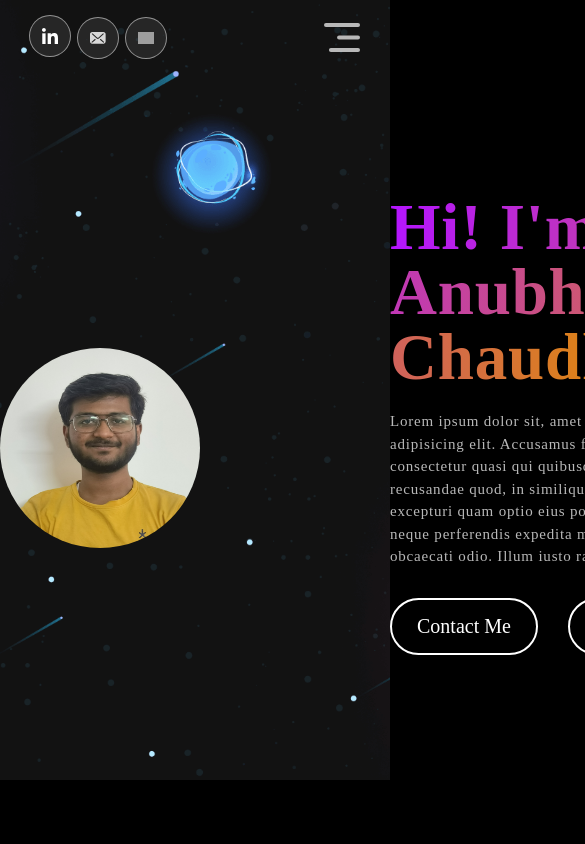
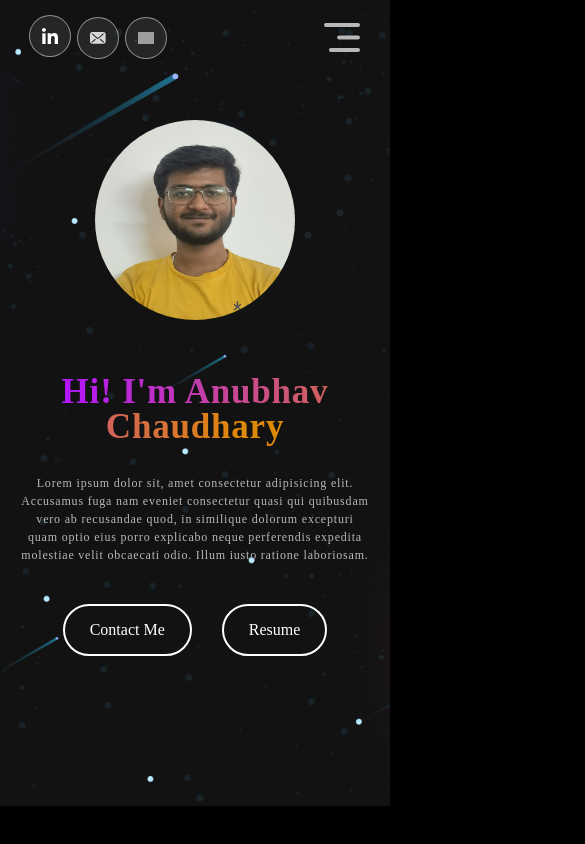
Before and after one commit to code-anubhav15/Portfolio, a React (Vite) app: page / in a window 390 px wide. Shown: the top 844 px of the page, 585 px wide, since content can reach past the window. Built offline with nearby package versions, Linux system fonts and the light colour scheme; grey boxes are pictures that could not be loaded.

Commit message:
Update Profile.css

```diff
--- a/src/components/Profile/Profile.css
+++ b/src/components/Profile/Profile.css
@@ -1,14 +1,8 @@
-* {
-    margin: 0;
-    padding: 0;
-    box-sizing: border-box;
-  }
-
 .profile {
   display: flex;
+  flex-direction: row-reverse;
   align-items: center;
   justify-content: space-between;
-    margin-top: 0px;
   padding: 220px 0 100px 0;
   background-image: url('../../assets/img/banner-bg.png');
   background-position: top center;
@@ -19,20 +13,18 @@
 }
 
 .profile img {
-    flex: 0 0 50%;
   width: 350px;
   height: 350px;
   border-radius: 50%;
-    margin-right: 150px;
 }
 
 .profile-content {
-    flex: 0 0 50%;
   display: flex;
   flex-direction: column;
   justify-content: center;
   align-items: flex-start;
   margin-left: 100px;
+  max-width: 50%;
 }
 
 .profile h1 {
@@ -41,10 +33,11 @@
   letter-spacing: 0.8px;
   line-height: 1;
   margin-bottom: 20px;
+  margin:10px auto 20px auto;
 }
 
-  .profile h1 span{
-    background: linear-gradient(270deg,#DF8908 10%, #B415FF 100%);
+.profile h1 span {
+  background: linear-gradient(270deg, #DF8908 10%, #B415FF 100%);
   background-clip: text;
   -webkit-background-clip: text;
   -webkit-text-fill-color: transparent;
@@ -55,20 +48,21 @@
   font-size: 18px;
   letter-spacing: 0.8px;
   line-height: 1.5em;
+  margin:10px auto 10px auto;
 }
 
-  .profile-action{
+.profile-action {
   display: flex;
+  flex-direction: row;
   align-items: center;
   gap: 30px;
   font-size: 24px;
   font-weight: 500;
-    margin-bottom: 50px;
-    margin-top: 30px;
+  margin:30px auto 50px auto;
 }
 
-  .profile-resume{
-    padding:15px 25px;
+.profile-resume {
+  padding: 15px 25px;
   border-radius: 50px;
   background: transparent;
   border: 2px solid white;
@@ -76,44 +70,80 @@
   transition: 0.3s ease-in-out;
 }
 
-  .profile-resume:hover{
+.profile-resume:hover {
   background: white;
-    color:black;
+  color: black;
   font-weight: 500;
   border: 2px solid black;
 }
 
-  @media(max-width:885px){
-    .profile-content{
-        margin-left: 20px;
+@media (max-width: 885px) {
+  .profile {
+    flex-direction: column;
+    align-items: center;
+    text-align: center;
+    padding: 100px 20px;
+    height: auto;
   }
-    .profile h{
-        font-size: 60px;
+
+  .profile img {
+    width: 300px;
+    height: 300px;
+    margin: 20px 0;
   }
-    .profile p{
-        font-size: 15px;
+
+  .profile-content {
+    margin-left: 0;
+    max-width: 100%;
   }
-    .profile-action{
+
+  .profile h1 {
+    font-size: 50px;
+  }
+
+  .profile p {
+    font-size: 16px;
+  }
+
+  .profile-action {
     font-size: 20px;
   }
 }
 
-  @media(max-width:790px){
-    .profile img{
-        width: 300px;
-        height: 300px;
+@media (max-width: 690px) {
+  .profile img {
+    width: 250px;
+    height: 250px;
+  }
+
+  .profile h1 {
+    font-size: 40px;
+  }
+
+  .profile p {
+    font-size: 14px;
+  }
+
+  .profile-action {
+    font-size: 18px;
   }
 }
 
-  @media(max-width:690px){
-    .profile img{
-        width: 250px;
-        height: 250px;
-    }
-  }
-  @media(max-width:630px){
-    .profile img{
+@media (max-width: 550px) {
+  .profile img {
     width: 200px;
     height: 200px;
   }
+
+  .profile h1 {
+    font-size: 35px;
   }
+
+  .profile p {
+    font-size: 12px;
+  }
+
+  .profile-action {
+    font-size: 16px;
+  }
+}
```
Lines whose indentation alone changed are shown as unchanged.
